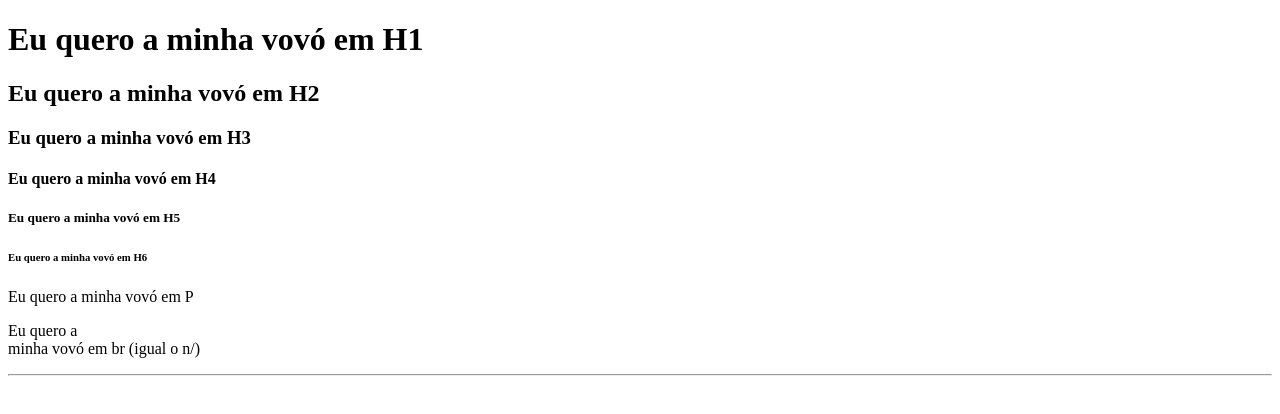
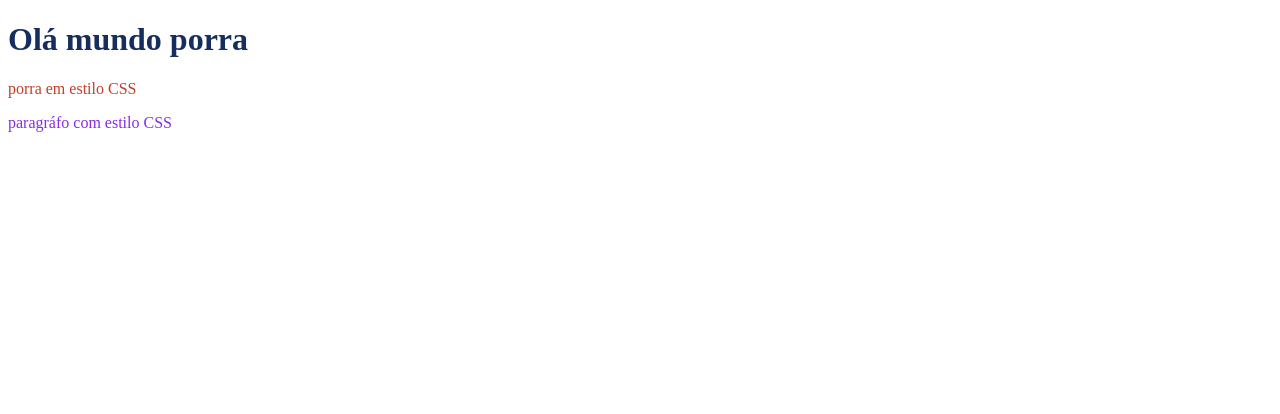
Before and after one commit to LuassSelene/codificacao.de.front-end, a plain HTML site: page index.html in a window 1280 px wide. Drawn offline with Linux system fonts and the light colour scheme; files that its build step writes are made by us from their sources.

Commit message:
Add files via upload

```diff
--- /dev/null
+++ b/estilo.css
@@ -0,0 +1,63 @@
+h1 {
+    color: rgb(22, 45, 95);
+}
+/*
+TIPO DE SELETORES:
+
+- Universal: Aplica o estilo a todos os elementos HTML
+tag (tipo(elemento)): aplicao estilo a todos os locais
+que tiver a mesma tag. EX: <p> <h1> <li>
+
+    - Destaque (classe): Elementos com class="destaque"
+
+    - #topo (id): Aplicado aos elementos com id="topo"
+
+    - a{target-"_blank"} (atributo): Elementos com o
+     atributo e valor indicados.
+
+    - h1, h2, h3 (agrupamento): Estilo aplicado a todas
+     as tags listadas no agrupamento.
+------------------------------------------------------
+
+DIFERENÇA DE CLASSE E ID:
+
+     CLASSE: Pode ser usada várias vezes na página
+    e um elemento pode ter várias classes.
+
+     ID: É único na página e só utilizado uma vez
+
+------------------------------------------------------
+
+COMBINADORES:
+
+     - Descendente:
+      EX: nav a -> todos os <a> dentro de <nav>
+     (em qualquer nível)
+
+     - Filho Direto:
+      EX: ul -> <li> que são filhos diretos de <ul>.
+
+     - Irmão Adjacente:
+      EX: h2 + p -> O <p> imediatamente após um <h2>.
+
+    - Irmãos Gerais:
+      EX: h2 ~ p -> Todos os <p> irmãos posteriores a
+      um <h2>
+
+      EXEMPLOS APLICADOS:
+*/
+nav a {
+    background-color: chocolate;
+}
+
+ul > li {
+    color: rgb(69, 42, 15);
+}
+
+h2 + p {
+    font-size: 20px;
+}
+
+h2 ~ p {
+    font-size: 16px;
+}
--- a/index.html
+++ b/index.html
@@ -3,19 +3,20 @@
 <head>
     <meta charset="UTF-8">
     <meta name="viewport" content="width=device-width, initial-scale=1.0">
-    <title>quero ir pra casa</title>
+    <title>siricuticuh</title>
+
+        <!--Chamar o arquivo CSS nessa página-->
+    <link rel="stylesheet" href="css/estilo.css">
+    <!--Utilizar o CSS para testes rápidos-->
+    <style>
+        p {
+            color:rgb(196, 61, 37);
+        }
+    </style>
 </head>
 <body>
-    <h1>Eu quero a minha vovó em H1</h1>
-    <h2>Eu quero a minha vovó em H2</h2>
-    <h3>Eu quero a minha vovó em H3</h3>
-    <h4>Eu quero a minha vovó em H4</h4>
-    <h5>Eu quero a minha vovó em H5</h5>
-    <h6>Eu quero a minha vovó em H6</h6>
-    <p>Eu quero a minha vovó em P</p>
-    <!-- eu quero a minha vovó em COMENTÁRIO (igual o //)-->
-     <p>Eu quero a<br>
-    minha vovó em br (igual o n/)</p>
-    <hr><!--o hr é uma linha horizontal-->
+    <h1>Olá mundo porra</h1>
+   <p>porra em estilo CSS</p>
+   <p style="color: blueviolet;"> paragráfo com estilo CSS</p>
 </body>
 </html>
```
Also changed, not shown: 1 other file.
